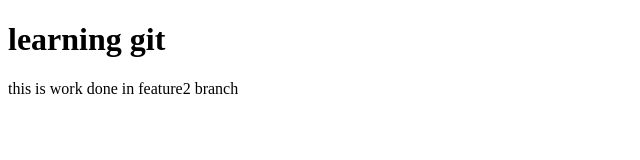
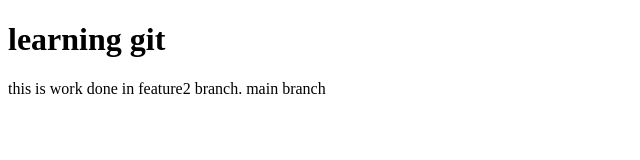
Before and after one commit to mohinigehlod/another_one, a plain HTML site: page index.html in a window 1280 px wide. Shown: the whole page, without its empty margins (0-640 px from the left). Drawn offline with Linux system fonts and the light colour scheme.

Commit message:
added feature2 changes

```diff
--- a/index.html
+++ b/index.html
@@ -7,6 +7,6 @@
 </head>
 <body>
     <h1>learning git</h1>
-    <p>this is work done in feature2 branch</p>
+    <p>this is work done in feature2 branch. main branch</p>
 </body>
 </html>
```
